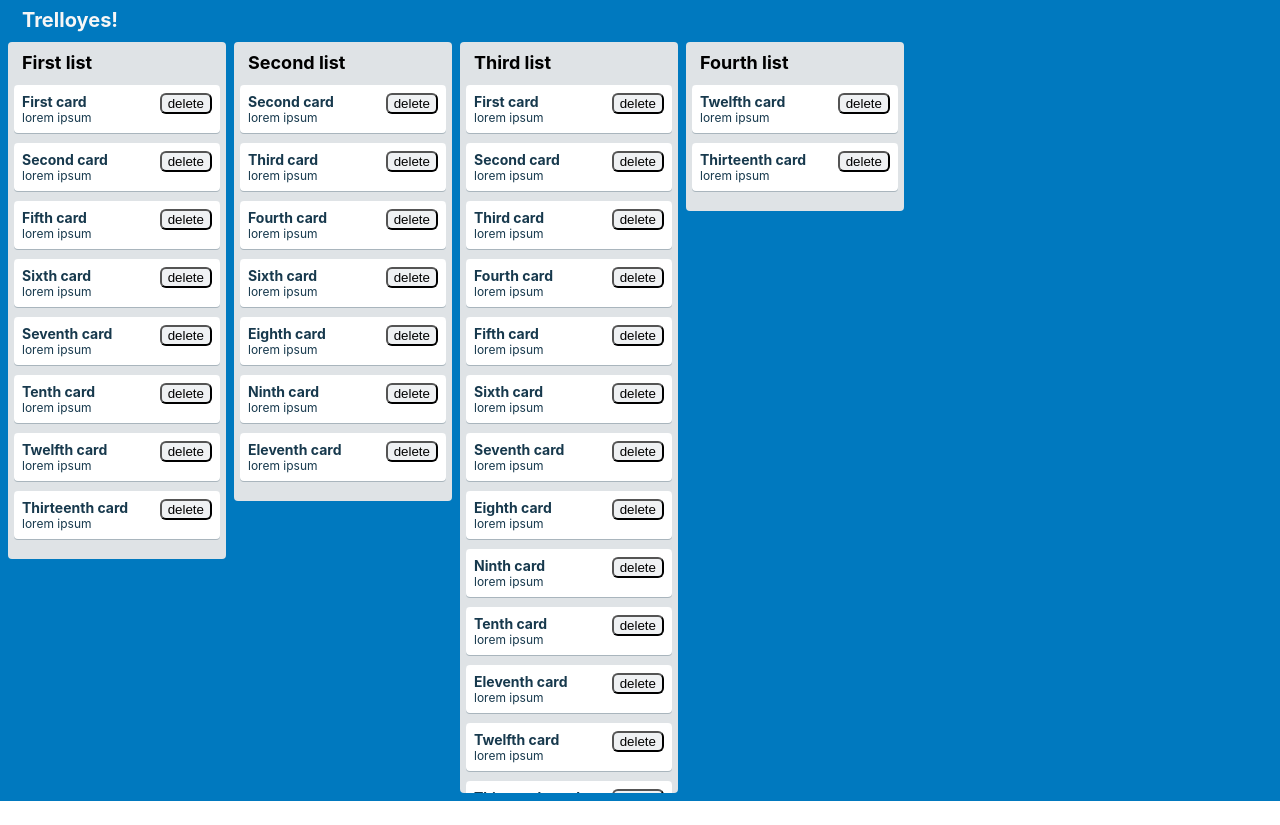
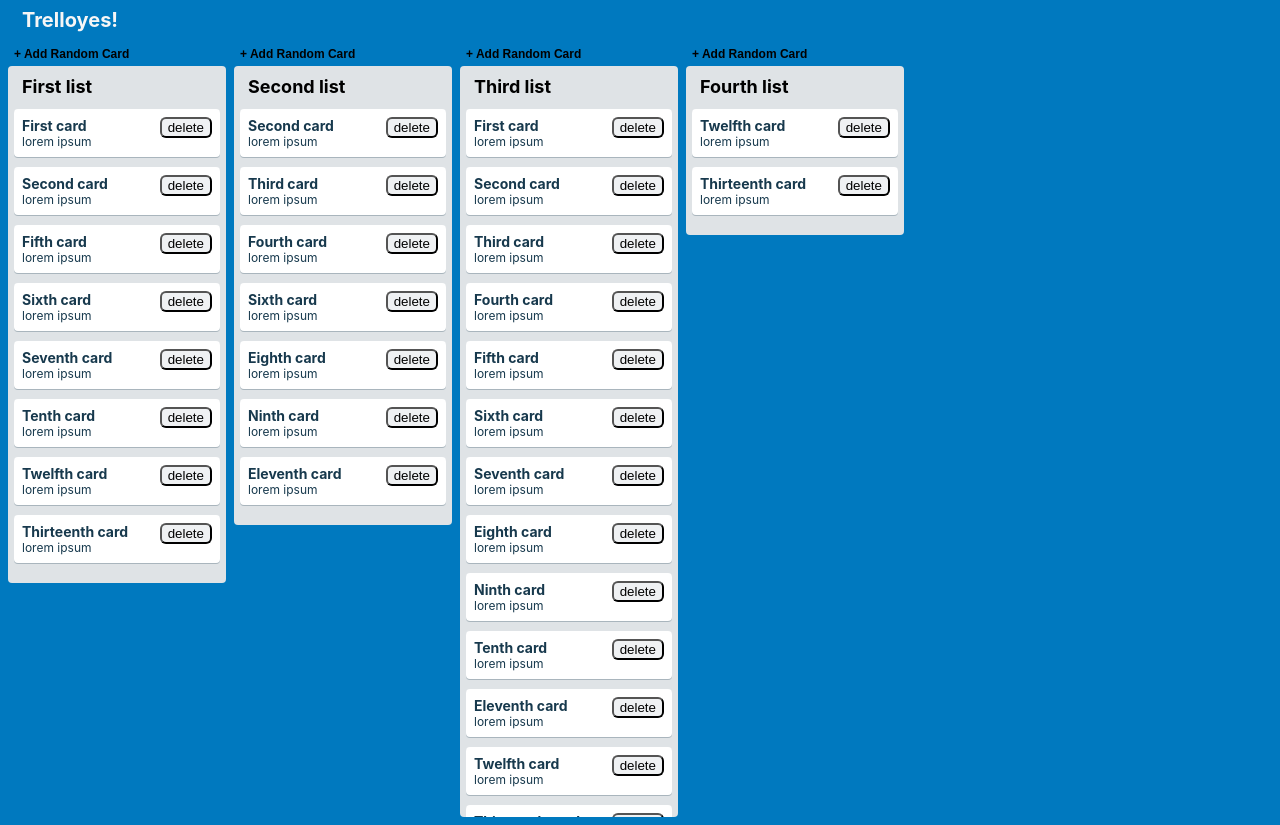
Before and after one commit to thinkful-ei-gecko/kevin-scott-trelloyes, a React (Create React App) app: page / in a window 1280 px wide. Before the commit the page ends 801 px from the top, so only its background shows below. Built offline with nearby package versions, Linux system fonts and the light colour scheme.

Commit message:
add random card progress

```diff
--- a/src/App.js
+++ b/src/App.js
@@ -2,8 +2,6 @@ import React from 'react';
 import List from './List';
 import './app.css'
 import STORE from './store'
-
-
 
 //props is store from store.js
 class App extends React.Component {
@@ -12,37 +10,42 @@ class App extends React.Component {
     allCards: STORE.allCards
   }
 
-
   generateList() {
     return this.state.lists.map(list => (
-      <List onDelete={this.handleDelete} header={list.header} key={list.id}
+      <List onDelete={this.handleDelete} onAddRandomCard={this.handleAddRandomCard} header={list.header} key={list.id} listId={list.id}
       cards={list.cardIds.map(id => this.state.allCards[id])} />))
   }
 
-
-  handleDelete = (listId, cardId) => {
-
-    let allLists = this.state.lists.filter(list => list.id !== listId)
-
-    let list = this.state.lists.filter(list => list.id === listId);
-    list[0].cardIds = list[0].cardIds.filter(id => id !== cardId)
-
-    console.log([list[0], ...allLists])
-
-
-
+  handleDelete = (cardId) => {
+    let newLists = this.state.lists.map(list => {
+      list.cardIds = list.cardIds.filter(id => id !== cardId);
+      return list;
+    });
     this.setState({
-      lists: [list[0], ...allLists]
-  })
+      lists: newLists,
+    })
   }
 
-
-
-
-
+  handleAddRandomCard = listId => {
+    const newRandomCard = () => {
+      const id = Math.random().toString(36).substring(2, 4)
+        + Math.random().toString(36).substring(2, 4);
+      return {
+        id,
+        title: `Random Card ${id}`,
+        content: 'lorem ipsum',
+      }
+    }
+    let card = newRandomCard();
+    let theList = this.state.lists[Number(listId) - 1].cardIds;
+    let newCardIdsList = [...theList, card.id];
+    this.setState({
+      allCards: {...this.state.allCards,  [card.id]: card},
+      // lists: [...this.state.lists, mergedList],
+    })
+  }
 
   render() {
-
     return (
       <main className="App">
         <header className="App-header">
@@ -56,7 +59,4 @@ class App extends React.Component {
   }
 }
 
-
-
-
 export default App;
--- a/src/Card.js
+++ b/src/Card.js
@@ -1,16 +1,15 @@
 import React from 'react';
 import './card.css';
 
-
 //props is title and content and id
 function Card(props) {
-    return (
-        <div className="Card" key={props.id}>
-            <button type="button" onClick={() => props.onDelete('', props.id)}>delete</button>
-            <h3>{props.title}</h3>
-            <p>{props.content}</p>
-        </div>
-    )
+  return (
+    <div className="Card" key={props.cardId}>
+      <button type="button" onClick={() => props.onDelete(props.cardId)}>delete</button>
+      <h3>{props.title}</h3>
+      <p>{props.content}</p>
+    </div>
+  )
 }
 
 export default Card;
--- a/src/List.js
+++ b/src/List.js
@@ -2,13 +2,14 @@ import React from 'react';
 import Card from './Card';
 import './list.css';
 
-
 //props is a header and an array of cards
 function List(props) {
-    const cards = props.cards.map(card => <Card onDelete={(x, y)=> props.onDelete(x, y)} key={card.id} title={card.title} content={card.content} />)
-
+  const cards = props.cards.map(card => <Card onDelete={cardId => props.onDelete(cardId)} cardId={card.id} key={card.id} title={card.title} content={card.content} />)
   return (
-        <section className="List">
+    <section className="List" key={props.listId}>
+      <button type="button" className="List-add-button" onClick={() => props.onAddRandomCard(props.listId)}>
+        + Add Random Card
+      </button>
       <header className="List-header">
         <h2>{props.header}</h2>
       </header>
```
Lines whose indentation alone changed are shown as unchanged.
